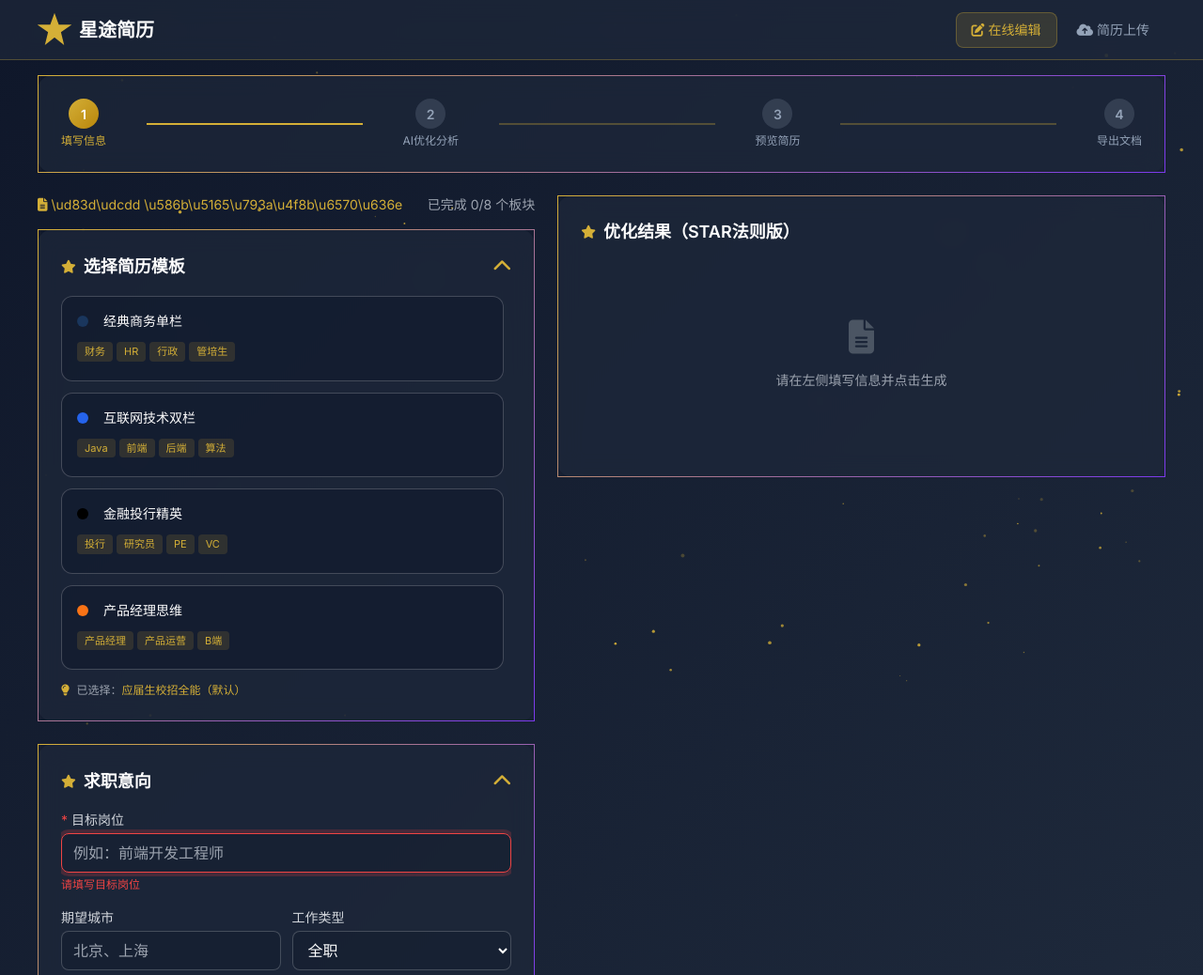
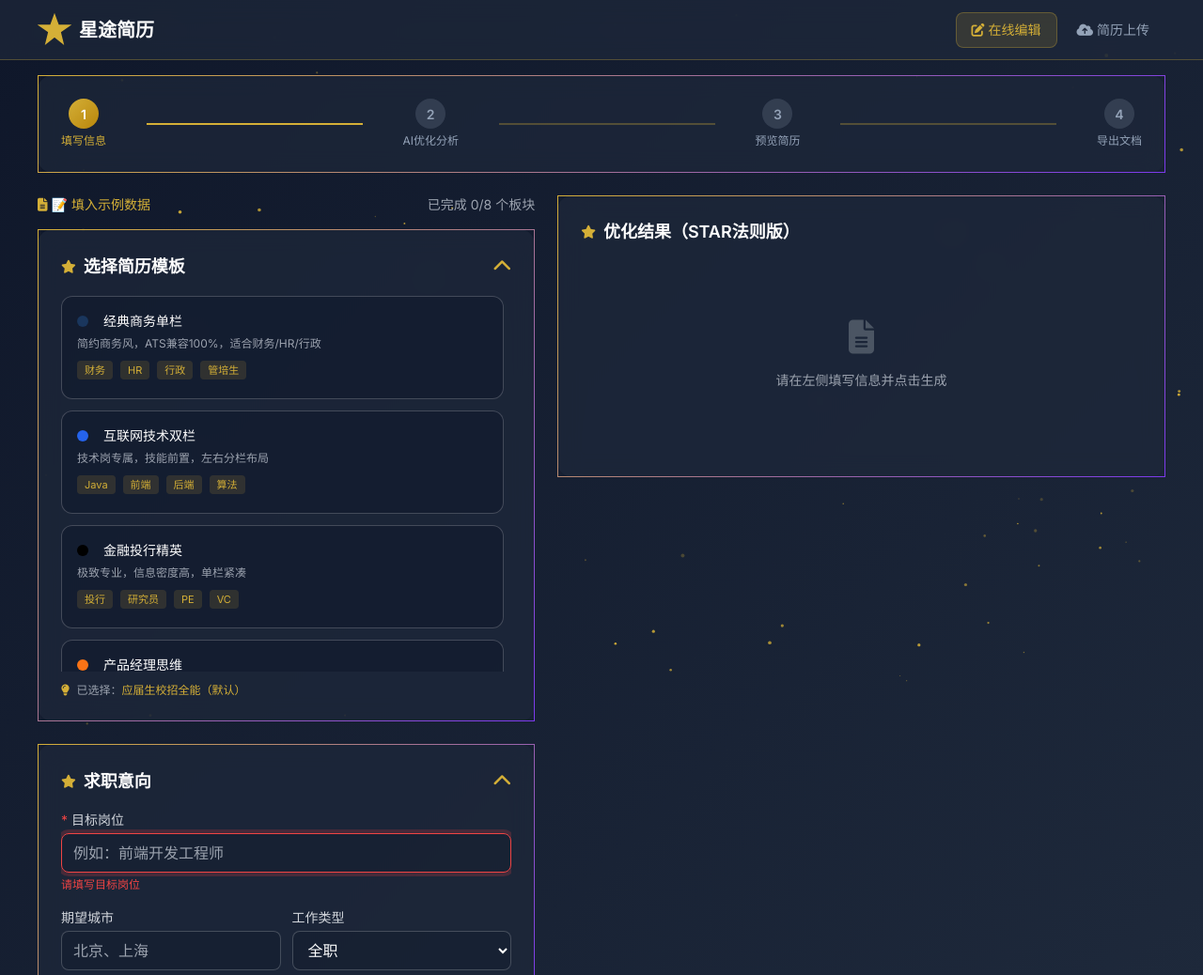
Before and after one commit to goldenman-time/xingtujianli, a plain HTML site: page index.html in a window 1280 px wide. Shown: the top 1038 px of the page at 94% size. Drawn offline with nearby package versions, Linux system fonts and the light colour scheme.

Commit message:
Add files via upload

```diff
--- a/index.html
+++ b/index.html
@@ -663,7 +663,7 @@
                     <div class="lg:w-[45%]">
                         <div class="flex justify-between items-center mb-4">
                             <button type="button" id="fill-example-btn" class="text-sm text-[#D4AF37] hover:text-[#F4C430] flex items-center gap-1">
-                                <i class="fa-solid fa-file-text"></i> \ud83d\udcdd \u586b\u5165\u793a\u4f8b\u6570\u636e
+                                <i class="fa-solid fa-file-text"></i> 📝 填入示例数据
                             </button>
                             <span class="text-sm text-gray-400" id="progress-text">已完成 0/8 个板块</span>
                         </div>
@@ -1030,24 +1030,24 @@
         var currentSuggestions = [];
 
         var TEMPLATES = [
-            {id:'template_01',name:'经典商务单栏',color:'#1a365d',tags:['财务','HR','行政','管培生']},
-            {id:'template_02',name:'互联网技术双栏',color:'#2563eb',tags:['Java','前端','后端','算法']},
-            {id:'template_03',name:'金融投行精英',color:'#000000',tags:['投行','研究员','PE','VC']},
-            {id:'template_04',name:'产品经理思维',color:'#f97316',tags:['产品经理','产品运营','B端']},
-            {id:'template_05',name:'运营增长数据',color:'#10b981',tags:['运营','增长','新媒体','营销']},
-            {id:'template_06',name:'国企央企正式',color:'#dc2626',tags:['公务员','事业单位','国企']},
-            {id:'template_07',name:'创意设计作品',color:'#8b5cf6',tags:['UI/UX','平面','视觉设计']},
-            {id:'template_08',name:'学术科研专业',color:'#000000',tags:['博士申请','高校教师','研究员']},
-            {id:'template_09',name:'市场营销品牌',color:'#ef4444',tags:['品牌经理','市场推广','公关']},
-            {id:'template_10',name:'医疗健康专业',color:'#059669',tags:['医生','护士','医药代表']},
-            {id:'template_11',name:'制造业工程',color:'#1e40af',tags:['工艺','机械工程师','生产管理']},
-            {id:'template_12',name:'教育培训行业',color:'#3b82f6',tags:['教师','教研','课程设计']},
-            {id:'template_13',name:'行政人事管理',color:'#4b5563',tags:['行政','HR','办公室主任']},
-            {id:'template_14',name:'咨询管理精英',color:'#1e3a8a',tags:['管理咨询','战略咨询','IT咨询']},
-            {id:'template_15',name:'应届生校招全能（默认）',color:'#3b82f6',tags:['应届生校招','通用']},
-            {id:'template_16',name:'社招3-5年进阶',color:'#0369a1',tags:['3-5年经验','主管','高级专员']},
-            {id:'template_17',name:'社招5年+管理',color:'#1e40af',tags:['5年+经验','经理','总监']},
-            {id:'template_18',name:'转行跨界桥梁',color:'#7c3aed',tags:['跨行业求职','职业转型']}
+            {id:'template_01',name:'经典商务单栏',desc:'简约商务风，ATS兼容100%，适合财务/HR/行政',color:'#1a365d',tags:['财务','HR','行政','管培生'],icon:'fa-building-columns'},
+            {id:'template_02',name:'互联网技术双栏',desc:'技术岗专属，技能前置，左右分栏布局',color:'#2563eb',tags:['Java','前端','后端','算法'],icon:'fa-code'},
+            {id:'template_03',name:'金融投行精英',desc:'极致专业，信息密度高，单栏紧凑',color:'#000000',tags:['投行','研究员','PE','VC'],icon:'fa-chart-line'},
+            {id:'template_04',name:'产品经理思维',desc:'突出产品思维和数据成果展示',color:'#f97316',tags:['产品经理','产品运营','B端'],icon:'fa-lightbulb'},
+            {id:'template_05',name:'运营增长数据',desc:'数据驱动，增长指标突出展示',color:'#10b981',tags:['运营','增长','新媒体','营销'],icon:'fa-rocket'},
+            {id:'template_06',name:'国企央企正式',desc:'政治面貌前置，稳重正式风格',color:'#dc2626',tags:['公务员','事业单位','国企'],icon:'fa-landmark'},
+            {id:'template_07',name:'创意设计作品',desc:'设计感第一，作品展示充分',color:'#8b5cf6',tags:['UI/UX','平面','视觉设计'],icon:'fa-palette'},
+            {id:'template_08',name:'学术科研专业',desc:'LaTeX风格，论文为核心内容',color:'#000000',tags:['博士申请','高校教师','研究员'],icon:'fa-flask'},
+            {id:'template_09',name:'市场营销品牌',desc:'Campaign案例突出，品牌思维',color:'#ef4444',tags:['品牌经理','市场推广','公关'],icon:'fa-bullhorn'},
+            {id:'template_10',name:'医疗健康专业',desc:'资质证书前置，临床经验突出',color:'#059669',tags:['医生','护士','医药代表'],icon:'fa-heart-pulse'},
+            {id:'template_11',name:'制造业工程',desc:'技术认证突出，产线经验结构化',color:'#1e40af',tags:['工艺','机械工程师','生产管理'],icon:'fa-gears'},
+            {id:'template_12',name:'教育培训行业',desc:'教学成果突出，亲和力强',color:'#3b82f6',tags:['教师','教研','课程设计'],icon:'fa-chalkboard-user'},
+            {id:'template_13',name:'行政人事管理',desc:'协调能力突出，流程优化清晰',color:'#4b5563',tags:['行政','HR','办公室主任'],icon:'fa-users'},
+            {id:'template_14',name:'咨询管理精英',desc:'麦肯锡风格，极度结构化高密度',color:'#1e3a8a',tags:['管理咨询','战略咨询','IT咨询'],icon:'fa-briefcase'},
+            {id:'template_15',name:'应届生校招全能（默认）',desc:'应届生专属，ATS友好，标准单栏',color:'#3b82f6',tags:['应届生校招','通用'],icon:'fa-graduation-cap'},
+            {id:'template_16',name:'社招3-5年进阶',desc:'职业成长清晰，能力层级明确',color:'#0369a1',tags:['3-5年经验','主管','高级专员'],icon:'fa-ladder-water'},
+            {id:'template_17',name:'社招5年+管理',desc:'管理能力清晰，战略高度大气',color:'#1e40af',tags:['5年+经验','经理','总监'],icon:'fa-crown'},
+            {id:'template_18',name:'转行跨界桥梁',desc:'可迁移能力前置，衔接新旧职业',color:'#7c3aed',tags:['跨行业求职','职业转型'],icon:'fa-right-left'}
         ];
 
         function $(sel) { return document.querySelector(sel); }
@@ -1107,24 +1107,93 @@
 
         function renderTemplates() {
             var container = $('#templates-container');
-            if (!container) return;
+            if (!container) {
+                console.error('[Template] #templates-container element not found!');
+                return;
+            }
+            if (!TEMPLATES || TEMPLATES.length === 0) {
+                console.error('[Template] TEMPLATES array is empty or undefined!');
+                container.innerHTML = '<div class="text-center py-6 text-red-400"><i class="fa-solid fa-triangle-exclamation mr-2"></i>模板数据加载失败</div>';
+                return;
+            }
+
             container.innerHTML = '';
+            var renderedCount = 0;
+
+            try {
                 TEMPLATES.forEach(function(tmpl) {
+                    if (!tmpl || !tmpl.id || !tmpl.name) {
+                        console.warn('[Template] Invalid template entry:', tmpl);
+                        return;
+                    }
                     var div = document.createElement('div');
                     div.className = 'template-card' + (tmpl.id === selectedTemplateId ? ' selected' : '');
                     div.setAttribute('data-id', tmpl.id);
-                div.innerHTML = '<div class="flex items-center gap-2 mb-2"><span class="template-color-dot" style="background:'+tmpl.color+'"></span><span class="text-white font-medium text-sm">'+tmpl.name+'</span></div><div>'+tmpl.tags.map(function(tag){return '<span class="template-tag">'+tag+'</span>';}).join('')+'</div>';
-                div.onclick = function() { selectTemplate(tmpl.id); };
+                    div.setAttribute('role', 'button');
+                    div.setAttribute('tabindex', '0');
+                    div.setAttribute('aria-label', '选择模板：' + tmpl.name);
+
+                    var iconHtml = tmpl.icon ? '<i class="fa-solid ' + tmpl.icon + ' text-[#D4AF37] text-lg"></i>' : '';
+                    var descHtml = tmpl.desc ? '<p class="text-xs text-gray-400 mt-1 leading-relaxed">' + escapeHtml(tmpl.desc) + '</p>' : '';
+                    var tagsHtml = tmpl.tags && tmpl.tags.length > 0
+                        ? '<div class="mt-2 flex flex-wrap gap-1">' + tmpl.tags.map(function(tag){return '<span class="template-tag">' + escapeHtml(tag) + '</span>';}).join('') + '</div>'
+                        : '';
+
+                    div.innerHTML = '<div class="flex items-center gap-2 mb-1">'
+                        + '<span class="template-color-dot" style="background:' + (tmpl.color||'#3b82f6') + '"></span>'
+                        + '<span class="text-white font-medium text-sm">' + escapeHtml(tmpl.name) + '</span>'
+                        + (tmpl.id === selectedTemplateId ? '<span class="ml-auto text-xs text-[#D4AF37]">✓ 当前使用</span>' : '')
+                        + '</div>'
+                        + descHtml
+                        + tagsHtml;
+
+                    div.onclick = function(e) { e.preventDefault(); selectTemplate(tmpl.id); };
+                    div.onkeypress = function(e) { if (e.key === 'Enter' || e.key === ' ') { e.preventDefault(); selectTemplate(tmpl.id); } };
                     container.appendChild(div);
+                    renderedCount++;
                 });
+
+                if (renderedCount === 0) {
+                    container.innerHTML = '<div class="text-center py-6 text-gray-400"><i class="fa-solid fa-folder-open mr-2"></i>暂无可用模板</div>';
+                }
+
+                console.log('[Template] Successfully rendered ' + renderedCount + '/' + TEMPLATES.length + ' templates');
+
+            } catch(err) {
+                console.error('[Template] Render error:', err.message, err.stack);
+                container.innerHTML = '<div class="text-center py-6 text-red-400"><i class="fa-solid fa-triangle-exclamation mr-2"></i>模板渲染异常，请刷新页面重试</div>';
+            }
         }
 
         function selectTemplate(id) {
+            if (!id) { console.warn('[Template] selectTemplate called with empty id'); return; }
             selectedTemplateId = id;
             var tmpl = TEMPLATES.find(function(t){return t.id===id;});
-            $$('.template-card').forEach(function(el){ el.classList.toggle('selected', el.getAttribute('data-id')===id); });
+            if (!tmpl) {
+                console.error('[Template] Template not found for id:', id);
+                return;
+            }
+            $$('.template-card').forEach(function(el) {
+                var isSelected = el.getAttribute('data-id') === id;
+                el.classList.toggle('selected', isSelected);
+
+                // 同步更新 "✓ 当前使用" 标记
+                var badgeEl = el.querySelector('.template-current-badge');
+                if (isSelected && !badgeEl) {
+                    var nameSpan = el.querySelector('.text-white.font-medium.text-sm');
+                    if (nameSpan) {
+                        var badge = document.createElement('span');
+                        badge.className = 'ml-auto text-xs text-[#D4AF37] template-current-badge';
+                        badge.textContent = '✓ 当前使用';
+                        nameSpan.parentNode.insertBefore(badge, nameSpan.nextSibling);
+                    }
+                } else if (!isSelected && badgeEl) {
+                    badgeEl.remove();
+                }
+            });
             var nameEl = $('#selected-template-name');
             if (nameEl && tmpl) nameEl.textContent = tmpl.name;
+            console.log('[Template] Selected:', tmpl.name, '(' + id + ')');
         }
 
         function switchPage(page) {
@@ -1822,8 +1891,21 @@
 
         // 初始化
         function initAll() {
+            try {
                 initCosmicBackground();
+            } catch(e) {
+                console.warn('[Init] Cosmic background failed:', e.message);
+            }
+
+            try {
                 renderTemplates();
+            } catch(e) {
+                console.error('[Init] renderTemplates failed:', e.message);
+                var container = $('#templates-container');
+                if (container) {
+                    container.innerHTML = '<div class="text-center py-6 text-red-400"><i class="fa-solid fa-triangle-exclamation mr-2"></i>模板加载失败</div>';
+                }
+            }
 
             $$('.section-header').forEach(function(el) {
                 el.onclick = function() { toggleSection(el); };
@@ -1844,8 +1926,14 @@
                 inp.onchange = function() { updateProgress(); };
             });
 
+            try {
                 initUploadModule();
+            } catch(e) {
+                console.warn('[Init] Upload module failed:', e.message);
+            }
             updateProgress();
+
+            console.log('[Init] All modules initialized successfully');
         }
 
         if (document.readyState === 'loading') {
```
Lines whose indentation alone changed are shown as unchanged.
